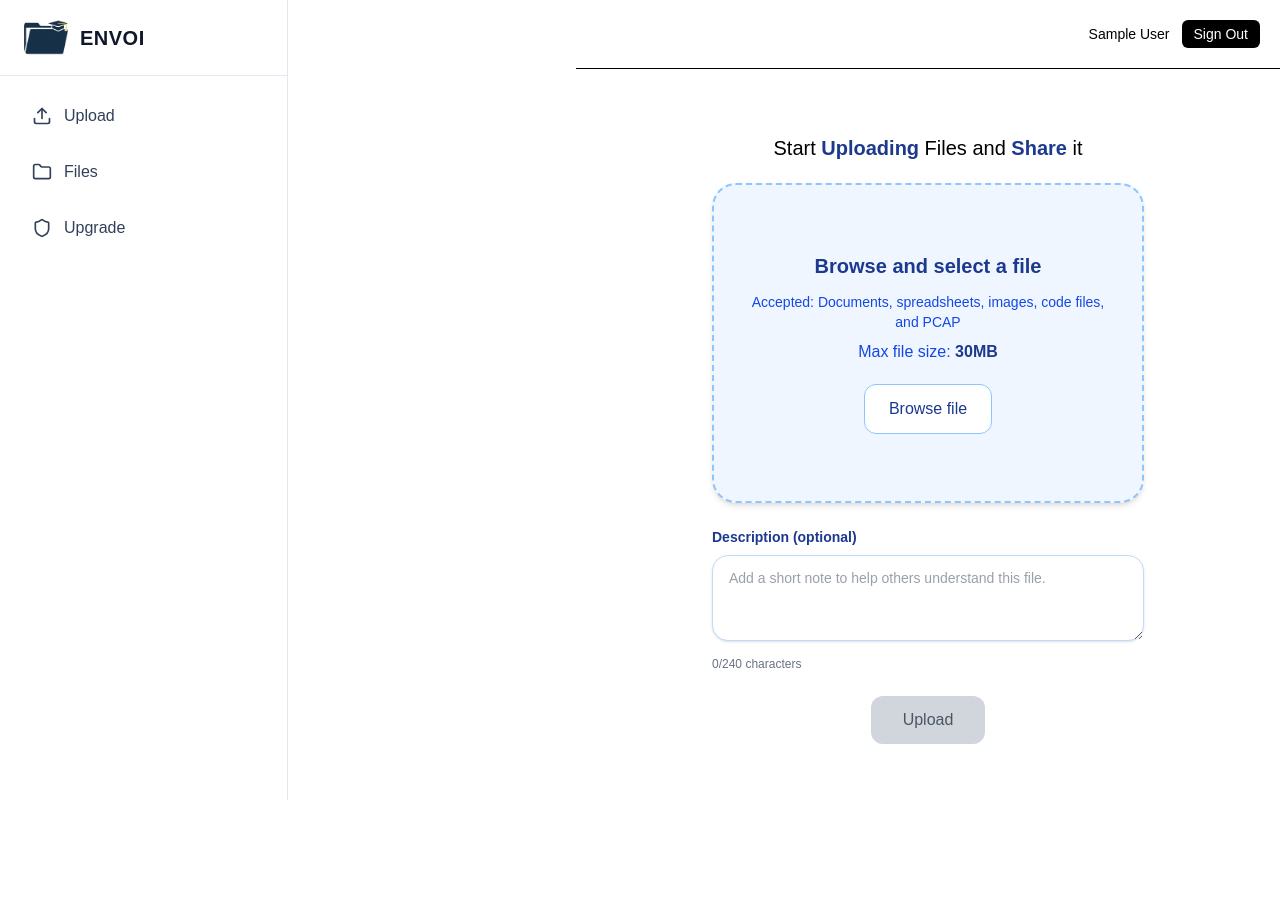
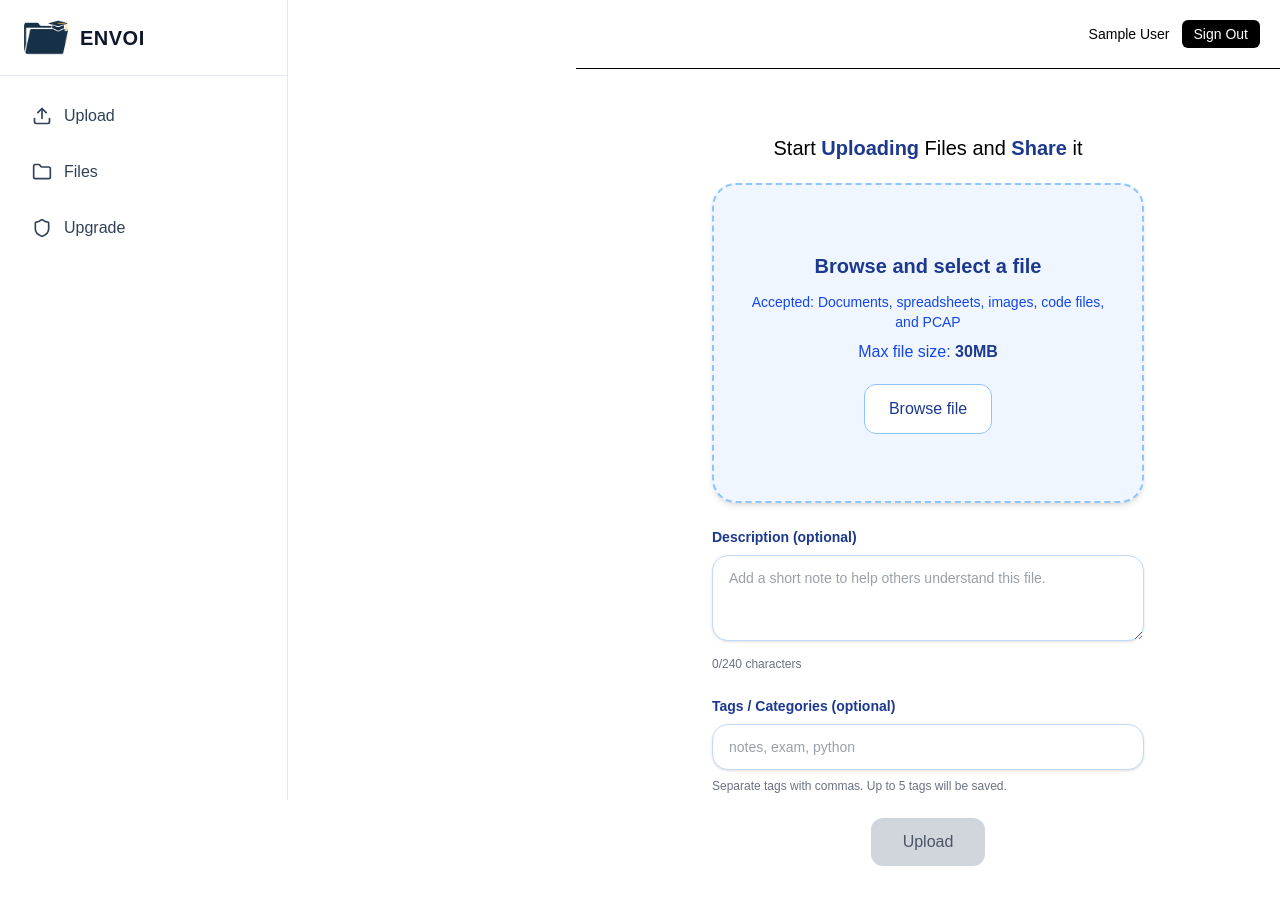
Before and after one commit to Mustyjide19/envoi, a Next.js app: page /upload in a window 1280 px wide. Shown: the top 904 px of the page. Before the commit the page ends 800 px from the top, so only its background shows below. Built offline with nearby package versions, Linux system fonts and the light colour scheme; no server answers; sample sign-in values are in the browser's storage.

Commit message:
Added tags

```diff
--- a/app/(dashboard)/(routes)/files/page.js
+++ b/app/(dashboard)/(routes)/files/page.js
@@ -295,6 +295,24 @@ export default function FilesPage() {
                   </div>
                 )}
 
+                {Array.isArray(file.tags) && file.tags.length > 0 && (
+                  <div className="mb-4">
+                    <p className="mb-2 text-xs font-medium uppercase tracking-wide text-gray-500">
+                      Tags
+                    </p>
+                    <div className="flex flex-wrap gap-2">
+                      {file.tags.map((tag) => (
+                        <span
+                          key={tag}
+                          className="rounded-full bg-blue-50 px-3 py-1 text-xs font-semibold text-blue-700"
+                        >
+                          {tag}
+                        </span>
+                      ))}
+                    </div>
+                  </div>
+                )}
+
                 {activeTab === "shared" && (
                   <div className="mb-4 rounded-lg border border-blue-100 bg-blue-50 px-3 py-2">
                     <p className="text-xs font-medium uppercase tracking-wide text-blue-700">
--- a/app/(dashboard)/(routes)/upload/_components/UploadForm.js
+++ b/app/(dashboard)/(routes)/upload/_components/UploadForm.js
@@ -12,6 +12,7 @@ function UploadForm({ uploadFile }) {
   const fileInputRef = useRef(null);
   const [selectedFile, setSelectedFile] = useState(null);
   const [description, setDescription] = useState('');
+  const [tags, setTags] = useState('');
   const [alertMsg, setAlertMsg] = useState('');
   const [isUploading, setIsUploading] = useState(false);
   const [showSuccess, setShowSuccess] = useState(false);
@@ -61,12 +62,13 @@ function UploadForm({ uploadFile }) {
     setShowError(false);
 
     try {
-      await uploadFile(selectedFile, description.trim());
+      await uploadFile(selectedFile, description.trim(), tags);
 
       setIsUploading(false);
       setShowSuccess(true);
       setSelectedFile(null);
       setDescription('');
+      setTags('');
       setAlertMsg('');
 
       if (fileInputRef.current) {
@@ -193,6 +195,27 @@ function UploadForm({ uploadFile }) {
           </p>
         </div>
 
+        <div className="w-full max-w-xl">
+          <label
+            htmlFor="file-tags"
+            className="mb-2 block text-sm font-semibold text-blue-900"
+          >
+            Tags / Categories (optional)
+          </label>
+          <input
+            id="file-tags"
+            type="text"
+            value={tags}
+            onChange={(e) => setTags(e.target.value)}
+            placeholder="notes, exam, python"
+            disabled={isUploading}
+            className="w-full rounded-2xl border border-blue-200 bg-white px-4 py-3 text-sm text-gray-700 shadow-sm outline-none transition focus:border-blue-400 focus:ring-2 focus:ring-blue-100 disabled:opacity-50"
+          />
+          <p className="mt-2 text-xs text-gray-500">
+            Separate tags with commas. Up to 5 tags will be saved.
+          </p>
+        </div>
+
         <button
           type="button"
           onClick={handleUpload}
--- a/app/(dashboard)/(routes)/upload/page.js
+++ b/app/(dashboard)/(routes)/upload/page.js
@@ -22,7 +22,21 @@ function Upload() {
   const [progress, setProgress] = useState(0);
   const [uploadCompleted, setUploadCompleted] = useState(false);
 
-  const uploadFile = async (file, description = "") => {
+  const normalizeTags = (rawTags = "") => {
+    if (typeof rawTags !== "string") {
+      return [];
+    }
+
+    const cleanedTags = rawTags
+      .split(",")
+      .map((tag) => tag.trim())
+      .filter(Boolean)
+      .slice(0, 5);
+
+    return [...new Set(cleanedTags)];
+  };
+
+  const uploadFile = async (file, description = "", rawTags = "") => {
     if (!file || status !== "authenticated") return;
 
     const validationResult = fileValidation.validateUploadFile(file);
@@ -52,12 +66,12 @@ function Upload() {
       },
       async () => {
         const downloadURL = await getDownloadURL(uploadTask.snapshot.ref);
-        await saveInfo(fileName, file, downloadURL, description);
+        await saveInfo(fileName, file, downloadURL, description, normalizeTags(rawTags));
       }
     );
   };
 
-  const saveInfo = async (fileName, file, downloadURL, description = "") => {
+  const saveInfo = async (fileName, file, downloadURL, description = "", tags = []) => {
     const docId = generateRandomString().toString();
 
     try {
@@ -73,6 +87,7 @@ function Upload() {
           fileSize: file.size,
           fileURL: downloadURL,
           description,
+          tags,
           shortUrl: `${process.env.NEXT_PUBLIC_BASE_URL || ""}${docId}`,
         }),
       });
--- a/app/api/files/route.js
+++ b/app/api/files/route.js
@@ -116,7 +116,7 @@ export async function POST(request) {
     }
 
     const body = await request.json();
-    const { id, fileName, fileType, fileSize, fileURL, shortUrl, description } = body || {};
+    const { id, fileName, fileType, fileSize, fileURL, shortUrl, description, tags } = body || {};
 
     if (!id || !fileName || !fileURL) {
       return NextResponse.json(
@@ -132,6 +132,9 @@ export async function POST(request) {
       fileSize: Number(fileSize) || 0,
       fileURL,
       description: typeof description === "string" ? description.trim() : "",
+      tags: Array.isArray(tags)
+        ? [...new Set(tags.map((tag) => String(tag).trim()).filter(Boolean))].slice(0, 5)
+        : [],
       userEmail: session.user.email,
       userName: session.user.name || "",
       userVerified: !!session.user.isVerified,
```
